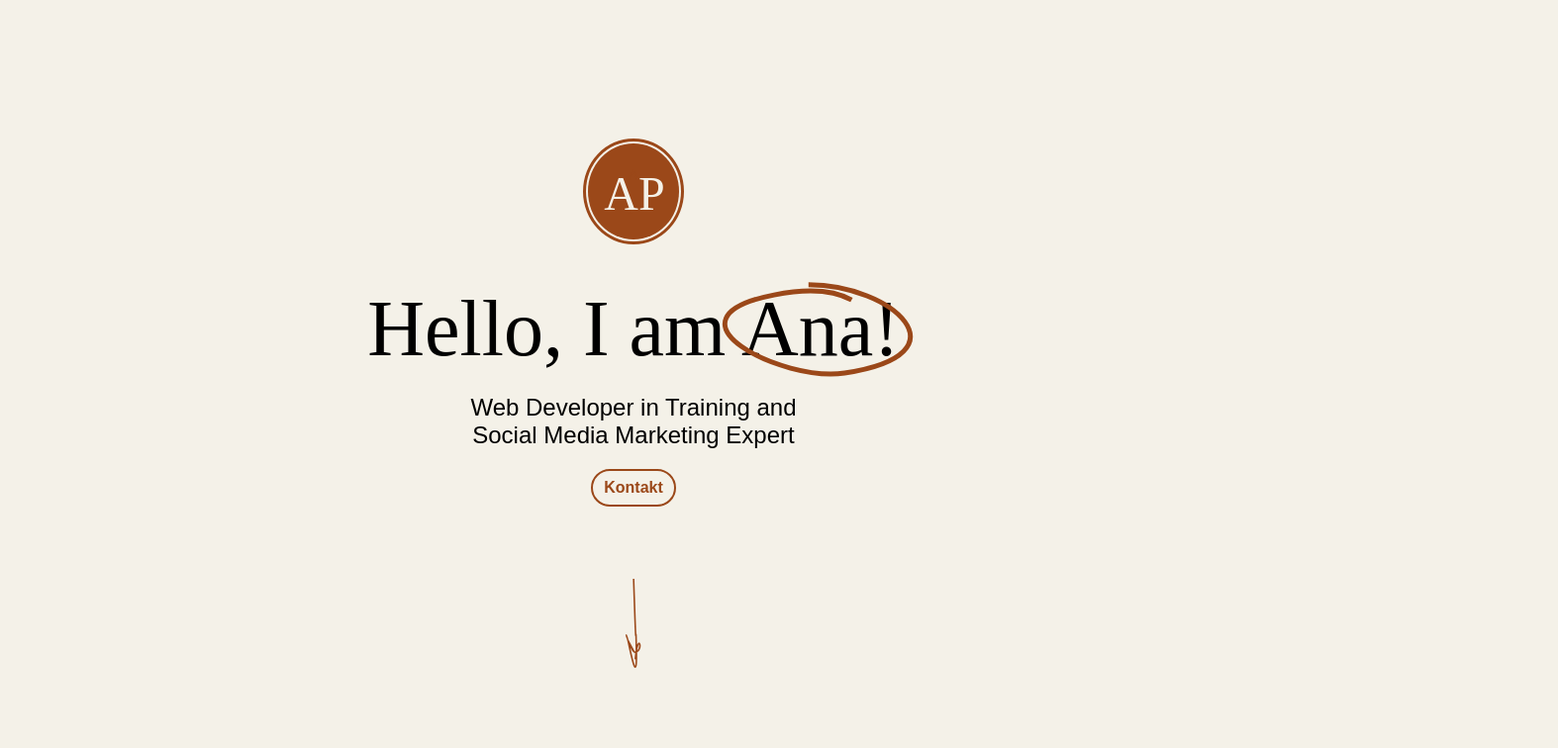
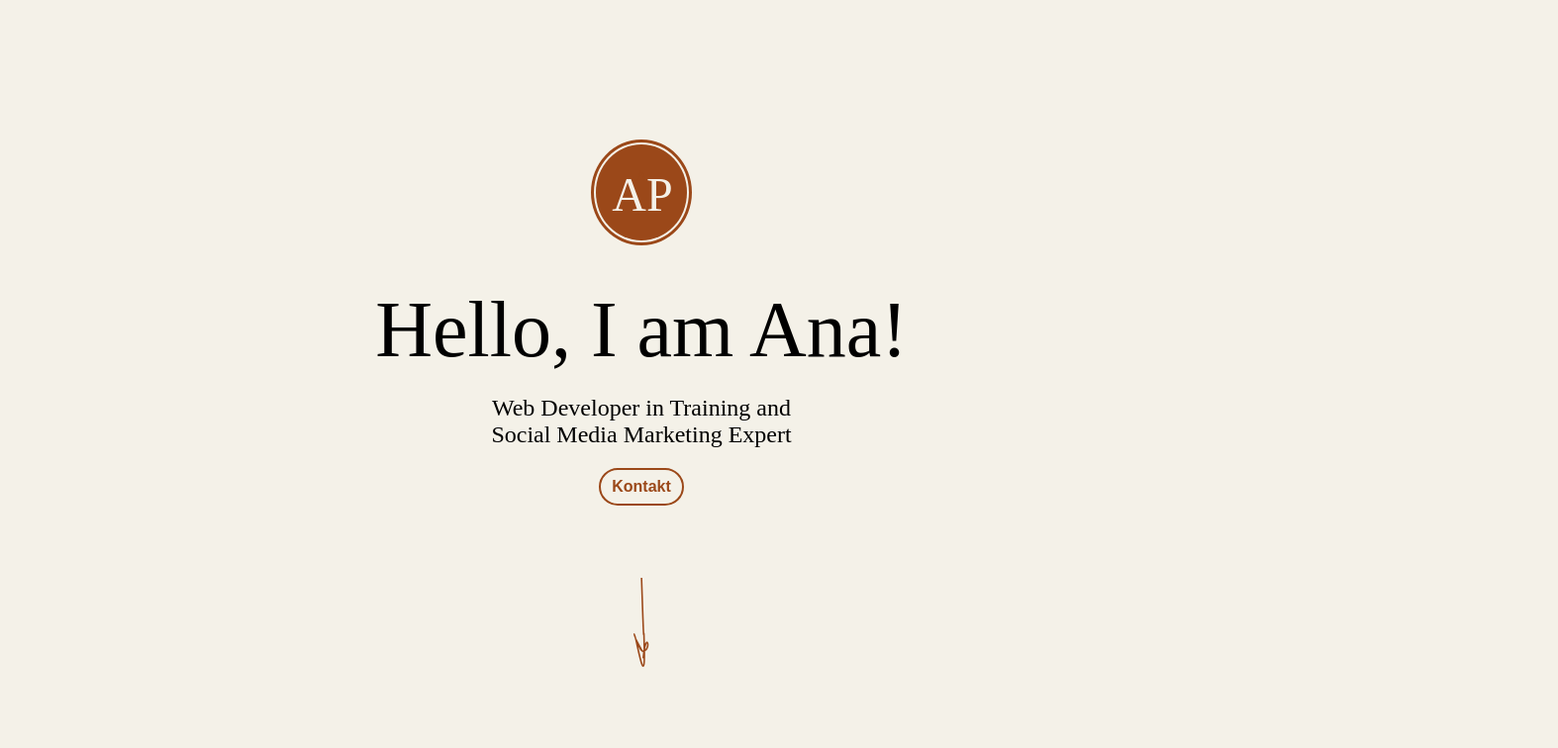
Before and after one commit to anapecic/anapecic-de, a Next.js app: page / in a window 1280 px wide. Shown: the top 756 px of the page at 99% size, 1574 px wide, since content can reach past the window. Built offline with nearby package versions, Linux system fonts and the light colour scheme.

Commit message:
failed fix

```diff
--- a/components/AboutMe/AboutMe.js
+++ b/components/AboutMe/AboutMe.js
@@ -26,18 +26,17 @@ const AboutWrapper = styled.section`
   margin-bottom: 100px;
   margin-left: 30px;
   margin-right: 20px;
-  grid-column-start: 2;
   background: #314028;
   color: #f4f1e8;
   padding: 8rem 4rem;
   position: relative;
 `;
 
-const StyledBackground = styled.div`
-  width: 100px;
-  height: 100px;
-  background: #000000;
-`;
+// const StyledBackground = styled.div`
+//   width: 100px;
+//   height: 100px;
+//   background: #000000;
+// `;
 
 const StyledText = styled.p`
   line-height: 1.5;
--- a/components/Header/Header.js
+++ b/components/Header/Header.js
@@ -1,7 +1,6 @@
 import styled from "styled-components";
 
 const LogoWrapper = styled.header`
-  grid-column-start: 2;
   display: flex;
   justify-content: center;
   margin-bottom: 40px;
@@ -27,7 +26,6 @@ const Char = styled.p`
 const Characters = styled.p`
   position: absolute;
   color: #f4f1e8;
-  font-family: Radley-italic;
   font-size: 3rem;
   top: -25px;
   left: 16px;
--- a/components/Start/Start.js
+++ b/components/Start/Start.js
@@ -2,6 +2,10 @@ import styled, { keyframes } from "styled-components";
 import Arrow from "../Svg/Svg";
 import Circle from "../Svg/Circle";
 import Link from "next/link";
+
+// const StartWrapper = styled.div`
+//   grid-template-columns: auto minmax(0, 900px) auto;
+// `;
 
 const HeadlineWrapper = styled.div`
   position: relative;
@@ -27,7 +31,7 @@ const Headline = styled.h1`
 `;
 
 const Subtitle = styled.h2`
-  font-family: Carlito, sans-serif;
+  font-family: ans-serif;
   font-weight: normal;
   font-size: 1.5rem;
   text-align: center;
@@ -59,7 +63,7 @@ export default function Start() {
     <>
       <HeadlineWrapper>
         <Headline>Hello, I am Ana!</Headline>
-        <Circle position="right: -185px;top: -50px;" scale="scale: 4.2" />
+        {/* <Circle position="right: -185px;top: -50px;" scale="scale: 4.2" /> */}
       </HeadlineWrapper>
       <Subtitle>
         Web Developer in Training and <br /> Social Media Marketing Expert
--- a/pages/home/index.js
+++ b/pages/home/index.js
@@ -4,9 +4,8 @@ import Start from "@/components/Start/Start";
 import styled from "styled-components";
 
 const MainWrapper = styled.main`
-  grid-column-start: 2;
   background-color: #f4f1e8;
-  height: 100vh;
+  min-height: 100vh;
   font-family: Radley;
   display: flex;
   flex-direction: column;
--- a/pages/index.js
+++ b/pages/index.js
@@ -4,10 +4,6 @@ import AboutMe from "@/components/AboutMe/AboutMe";
 
 const Section = styled.section`
   font-family: sans-serif;
-  background-color: var(--backgroundcolor);
-  color: var(--textcolor);
-  display: grid;
-  grid-template-columns: auto minmax(0, 900px) auto;
   margin: 0;
   padding: 0;
   box-sizing: border-box;
--- a/styles/globals.css
+++ b/styles/globals.css
@@ -1,3 +1,4 @@
 body {
+  width: 100%;
   background-color: #f4f1e8;
 }
```
